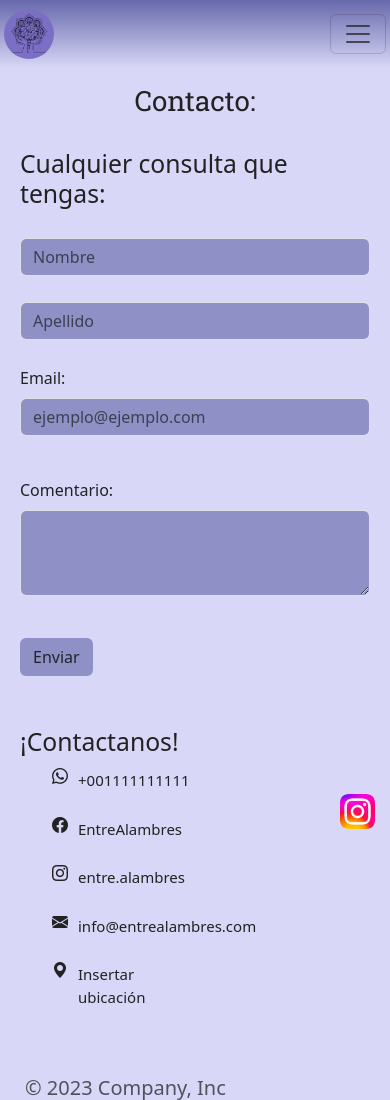
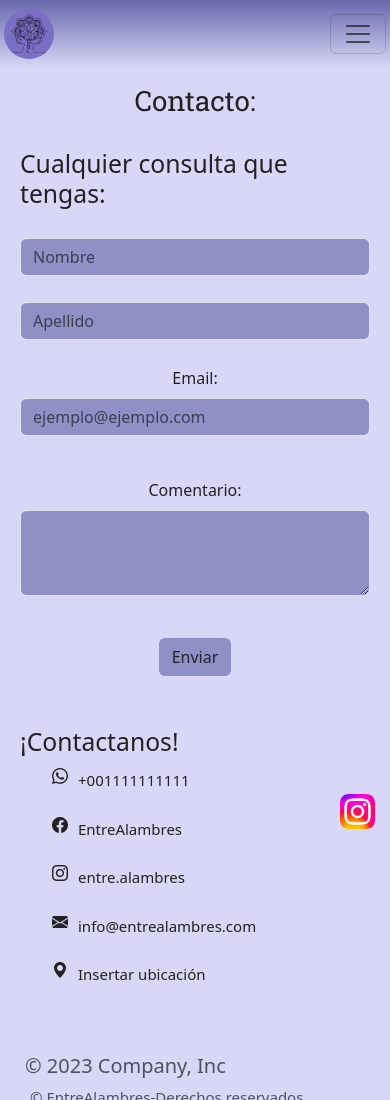
Before and after one commit to Guriona/PF-Uriona, a website: page Pages/contacto.html in a window 390 px wide. Shown: the top 1100 px of the page. Drawn offline with nearby package versions, Linux system fonts and the light colour scheme.

```diff
--- a/scss/layout/_mediaqueries.scss
+++ b/scss/layout/_mediaqueries.scss
@@ -129,6 +129,38 @@
             }
         }
     }
+
+    .contact {
+        @include flex(row, 0, 0, wrap, 0);
+        gap: 30px;
+
+        &__body {
+            @include flex(column, center, center, wrap, 0);
+            width: 100%;
+
+            &__form {
+                text-align: center;
+                width: 100%;
+                padding: 5px 0;
+
+                input {
+                    background-color: #6768aba2;
+                }
+
+                textarea {
+                    background-color: #6768aba2;
+                }
+
+                button {
+                    background-color: #6768aba2;
+                }
+            }
+        }
+
+        &__info {
+            width: 100%;
+        }
+    }
 }
 
 
@@ -162,39 +194,6 @@
         'product9 none';
         gap: 20px;
         padding: 10px;
-    }
-
-
-
-    .contact {
-        @include flex(row, 0, 0, wrap, 0);
-        gap: 30px;
-
-        &__body {
-            @include flex(column, 0, 0, wrap, 0);
-            width: 100%;
-
-            &__form {
-                width: 100%;
-                padding: 5px 0;
-
-                input {
-                    background-color: #6768aba2;
-                }
-
-                textarea {
-                    background-color: #6768aba2;
-                }
-
-                button {
-                    background-color: #6768aba2;
-                }
-            }
-        }
-
-        &__info {
-            width: 45%;
-        }
     }
 
     .envios {
```
Also changed, not shown: Pages/productos.html (+3 -3 lines), css/Style.css, 1 other file.
